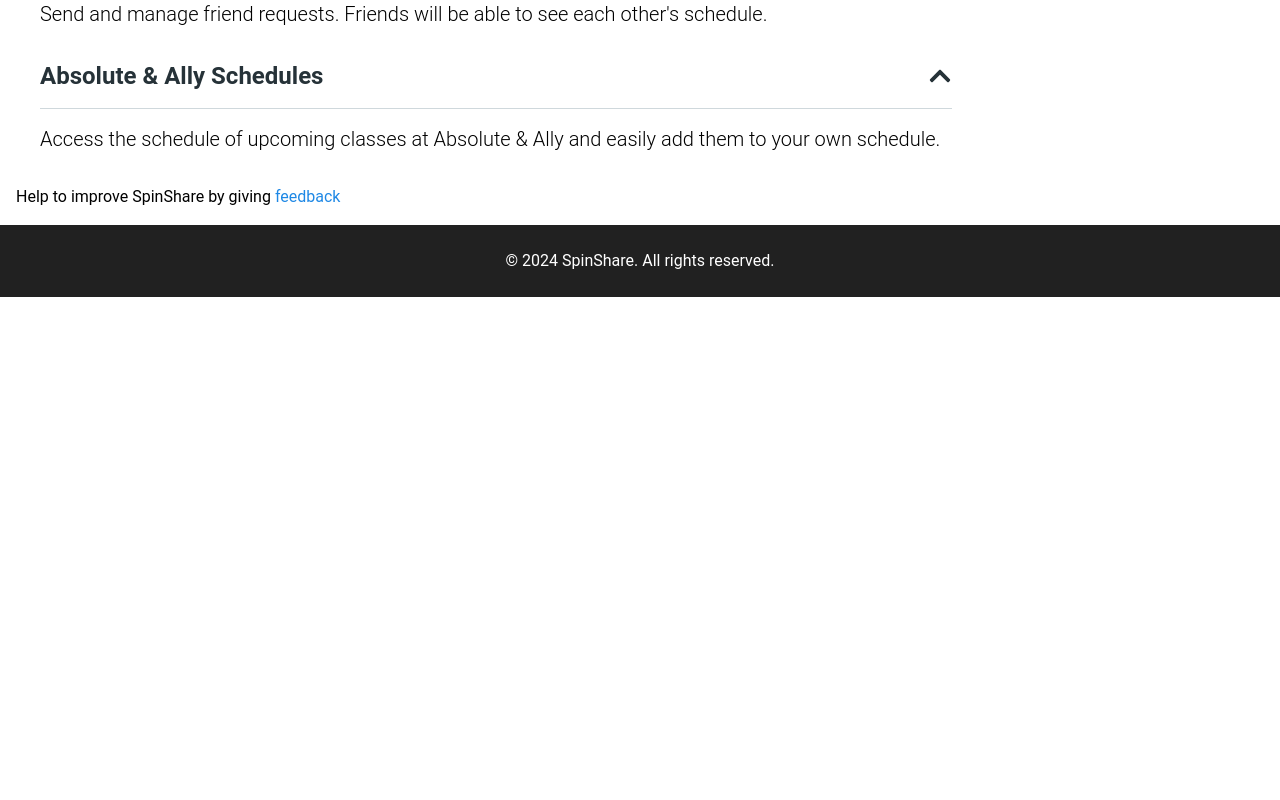
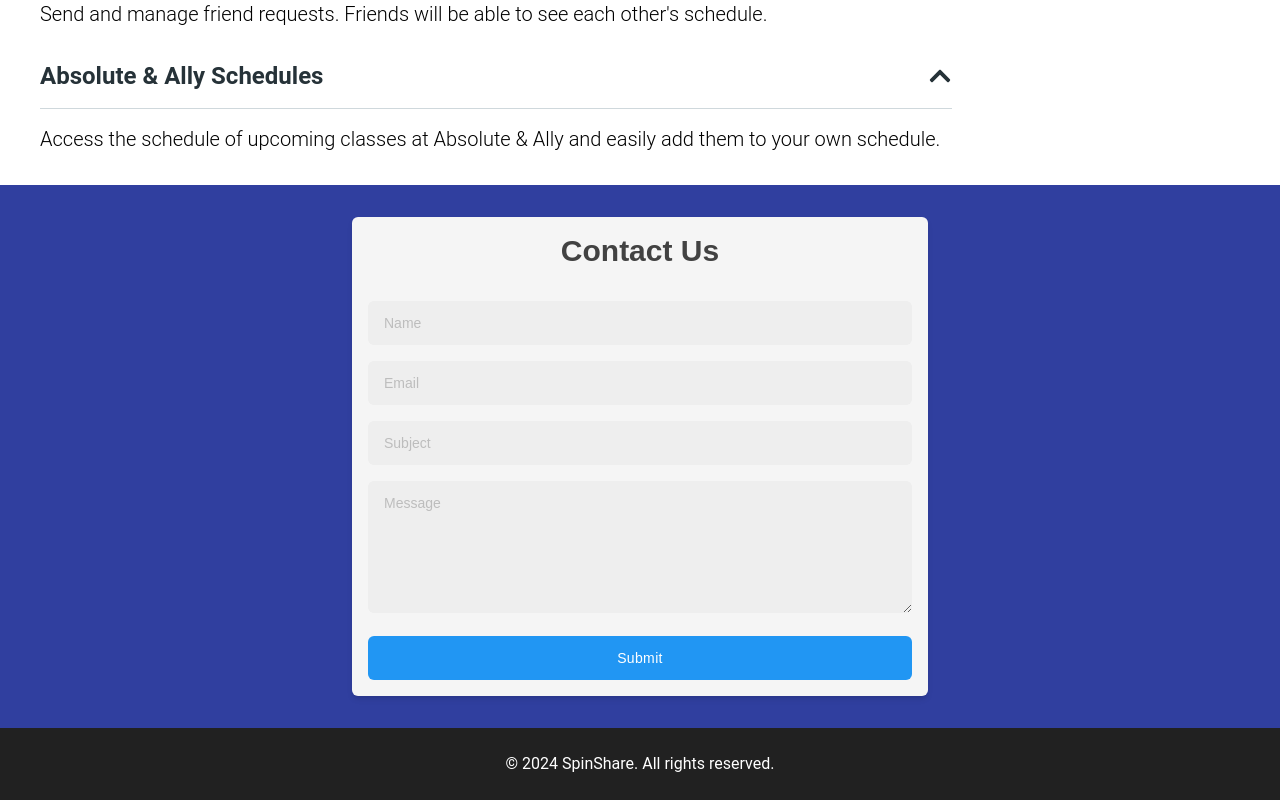
Before and after one commit to SQ77/spinShare, a React (Vite) app: page / in a window 1280 px wide. Shown: the part 651-1451 px from the top of the page. Before the commit the page ends 948 px from the top, so only its background shows below. Built offline with nearby package versions, Linux system fonts and the light colour scheme; no server answers.

Commit message:
Implement contact form

```diff
--- /dev/null
+++ b/src/components/ContactForm.jsx
@@ -0,0 +1,74 @@
+import Swal from "sweetalert2";
+
+const ContactForm = () => {
+
+    const onSubmit = async (event) => {
+        event.preventDefault();
+        const formData = new FormData(event.target);
+
+        formData.append("access_key", "3b7663c6-851a-47b0-9d88-841cf410f21c"); // Add your access key here
+
+        const object = Object.fromEntries(formData);
+        const json = JSON.stringify(object);
+
+        const res = await fetch("https://api.web3forms.com/submit", {
+            method: "POST",
+            headers: {
+                "Content-Type": "application/json",
+                Accept: "application/json"
+            },
+            body: json
+        }).then((res) => res.json());
+
+        if (res.success) {
+            Swal.fire({
+                title: "Success!",
+                text: "You have submitted the form!",
+                icon: "success"
+            });
+        }
+    };
+
+    return (
+        <div className="p-4 mx-auto max-w-xl bg-gray-100 font-[sans-serif] rounded-md shadow-md">
+            <h1 className="text-3xl text-gray-800 font-extrabold text-center">Contact Us</h1>
+            <form onSubmit={onSubmit} className="mt-8 space-y-4">
+                <input
+                    type="text"
+                    name="name"
+                    placeholder="Name"
+                    className="w-full rounded-md py-3 px-4 text-gray-800 bg-gray-200 focus:bg-transparent text-sm outline-blue-500"
+                    required
+                />
+                <input
+                    type="email"
+                    name="email"
+                    placeholder="Email"
+                    className="w-full rounded-md py-3 px-4 text-gray-800 bg-gray-200 focus:bg-transparent text-sm outline-blue-500"
+                    required
+                />
+                <input
+                    type="text"
+                    name="subject"
+                    placeholder="Subject"
+                    className="w-full rounded-md py-3 px-4 text-gray-800 bg-gray-200 focus:bg-transparent text-sm outline-blue-500"
+                />
+                <textarea
+                    name="message"
+                    placeholder="Message"
+                    rows="6"
+                    className="w-full rounded-md px-4 text-gray-800 bg-gray-200 focus:bg-transparent text-sm pt-3 outline-blue-500"
+                    required
+                ></textarea>
+                <button
+                    type="submit"
+                    className="text-white bg-blue-500 hover:bg-blue-600 tracking-wide rounded-md text-sm px-4 py-3 w-full"
+                >
+                    Submit
+                </button>
+            </form>
+        </div>
+    );
+};
+
+export default ContactForm;
--- a/src/components/pages/Home.jsx
+++ b/src/components/pages/Home.jsx
@@ -1,16 +1,15 @@
 import Hero from "../Hero";
 import Features from "../Features";
+import ContactForm from "../ContactForm"; // Import the ContactForm component
 
 const Home = () => {
   return (
     <>
-    <Hero />
-    <Features />
-    <p className="ml-4 mb-4">Help to improve SpinShare by giving{' '}
-      <a href="https://forms.gle/tSN6GMSWoa5RPDYK7" className="text-blue-600 hover:underline">
-          feedback
-      </a>
-    </p>
+      <Hero />
+      <Features />
+      <div className="bg-indigo-700 py-8">
+          <ContactForm />
+      </div>
     </>
   );
 };
```
